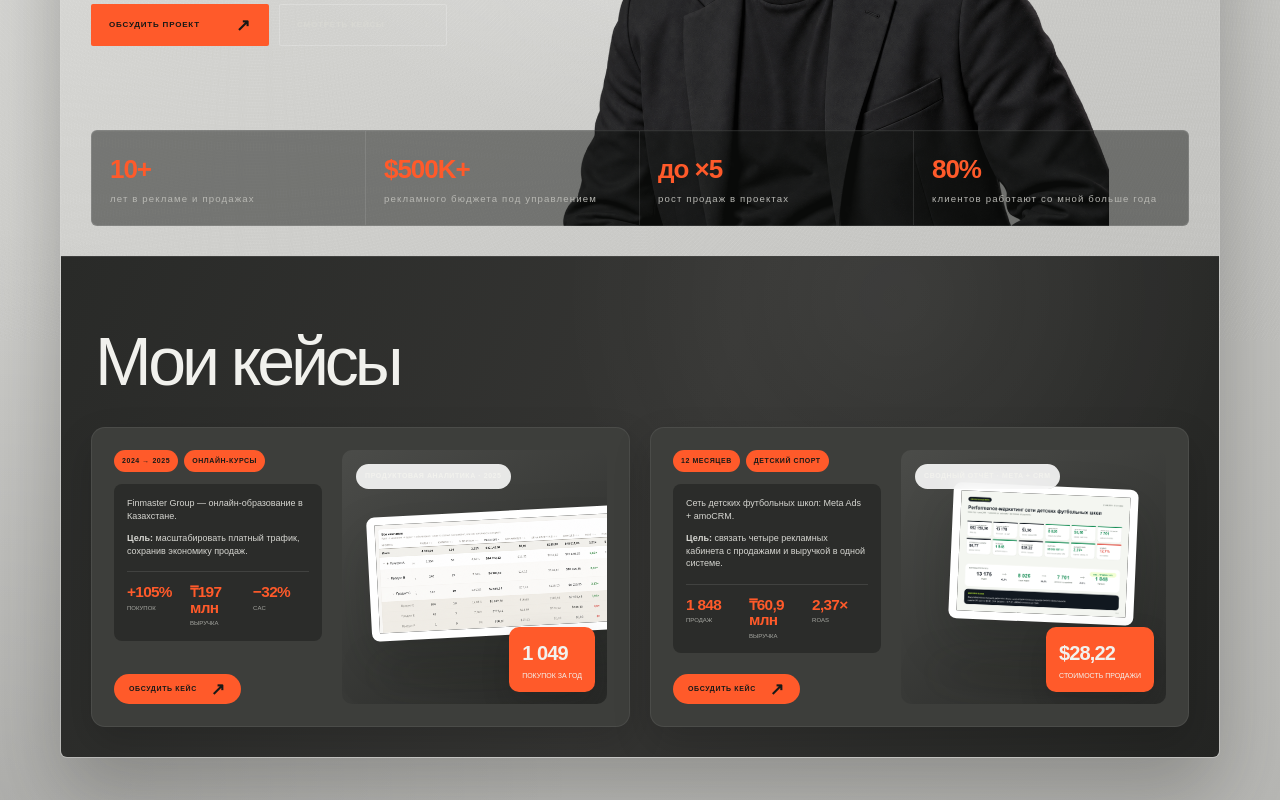
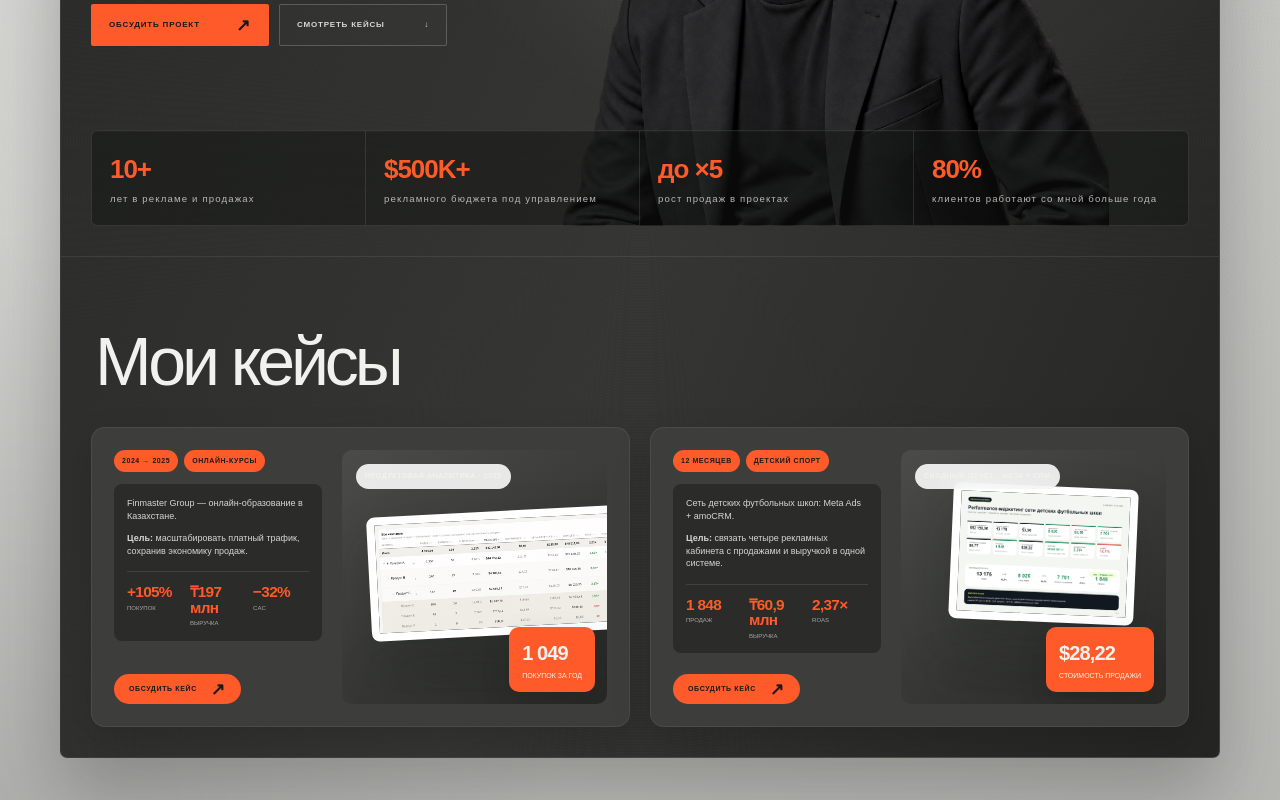
Before and after one commit to naimanbayevs/metriclab-meta-ads, a Next.js app: page / in a window 1280 px wide. Shown: the part 459-1259 px from the top of the page. Built offline with nearby package versions, Linux system fonts and the light colour scheme.

Commit message:
Restore graphite site background

```diff
--- a/app/globals.css
+++ b/app/globals.css
@@ -60,7 +60,9 @@ a { color: inherit; text-decoration: none; }
   overflow: hidden;
   border: 1px solid rgba(255,255,255,.08);
   border-radius: 7px;
-  background: transparent;
+  background:
+    radial-gradient(circle at 72% 8%, rgba(255,255,255,.055), transparent 35%),
+    linear-gradient(112deg, #292a28 0%, #353533 52%, #242523 100%);
   box-shadow: 0 38px 80px rgba(32,32,30,.3), inset 0 1px rgba(255,255,255,.06);
 }
 
@@ -353,9 +355,7 @@ h1 em { color: #e8e8e4; font-style: normal; }
   z-index: 2;
   padding: 70px 30px 30px;
   border-top: 1px solid rgba(255,255,255,.08);
-  background:
-    radial-gradient(circle at 72% 8%, rgba(255,255,255,.055), transparent 35%),
-    linear-gradient(112deg, #292a28 0%, #353533 52%, #242523 100%);
+  background: transparent;
 }
 
 .cases-heading {
```
